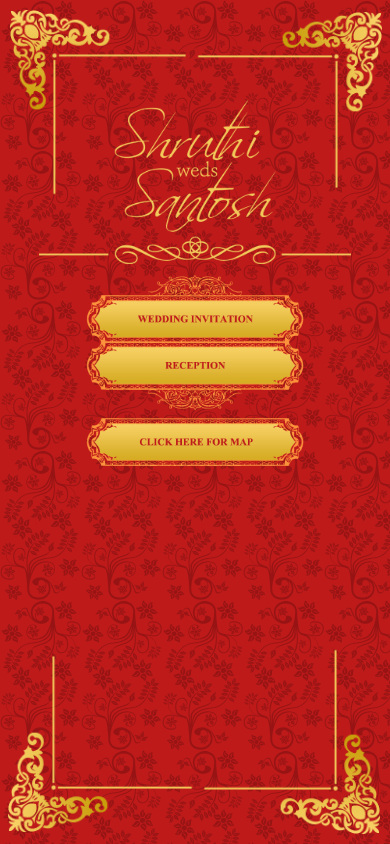
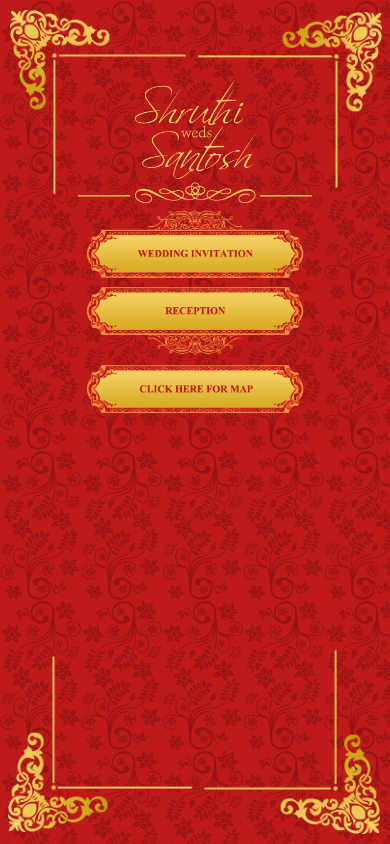
Before and after one commit to drowsyrobotboy/sws, a plain HTML site: page index.html in a window 390 px wide. Drawn offline with Linux system fonts and the light colour scheme.

Commit message:
fixed mobile button overlap

```diff
--- a/index.html
+++ b/index.html
@@ -1,8 +1,8 @@
-<!DOCTYPE html><html class=no-js><head><meta charset=utf-8><title>Shruthi Weds Santosh</title><meta name=description content=""><meta name=viewport content="width=device-width"><link rel="shortcut icon" href=/c5ea99f8.favicon.ico><!-- Place favicon.ico and apple-touch-icon.png in the root directory --><link rel=stylesheet href=styles/52498ff8.vendor.css><link rel=stylesheet href=styles/da77ea56.main.css><body><!--[if lt IE 10]>
+<!DOCTYPE html><html class=no-js><head><meta charset=utf-8><title>Shruthi Weds Santosh</title><meta name=description content=""><meta name=viewport content="width=device-width"><link rel="shortcut icon" href=/c5ea99f8.favicon.ico><!-- Place favicon.ico and apple-touch-icon.png in the root directory --><link rel=stylesheet href=styles/52498ff8.vendor.css><link rel=stylesheet href=styles/86674653.main.css><body><!--[if lt IE 10]>
             <p class="browsehappy">You are using an <strong>outdated</strong> browser. Please <a href="http://browsehappy.com/">upgrade your browser</a> to improve your experience.</p>
-        <![endif]--><div class=wrapper><div class=head><img src=images/a098cdc3.head.png width=100%></div><div class=borders><div id=one><img src=images/ee09a311.one.png width=100%></div><div id=two><img src=images/ee09a311.one.png width=100%></div><div id=three><img src=images/ee09a311.one.png width=100%></div><div id=four><img src=images/ee09a311.one.png width=100%></div></div><div class=menu><div id=wi><a class=fancybox rel=group href=images/9dcb5894.wed.jpg><img src=images/c06eb03f.wi.png width=100%></a></div><div id=re><a class=fancybox rel=group href=images/ca44373f.rec.jpg><img src=images/beee111c.re.png width=100%></a></div><div id=map><a class=fancybox href=map.html data-fancybox-type=iframe><img src=images/b6d3c4ff.map.png width=100%></a></div></div></div><script src=scripts/1f29374b.vendor.js></script><!-- Google Analytics: change UA-XXXXX-X to be your site's ID. --><script>(function(b,o,i,l,e,r){b.GoogleAnalyticsObject=l;b[l]||(b[l]=
+        <![endif]--><div class=wrapper><div class=head><img src=images/a098cdc3.head.png width=100%></div><div class=borders><div id=one><img src=images/ee09a311.one.png width=100%></div><div id=two><img src=images/ee09a311.one.png width=100%></div><div id=three><img src=images/ee09a311.one.png width=100%></div><div id=four><img src=images/ee09a311.one.png width=100%></div></div><div class=menu><div id=wi><a class=fancybox rel=group href=images/9dcb5894.wed.jpg><img src=images/b1e5a1d1.wi.png width=100%></a></div><div id=re><a class=fancybox rel=group href=images/ca44373f.rec.jpg><img src=images/d8bd2819.re.png width=100%></a></div><div id=map><a class=fancybox href=map.html data-fancybox-type=iframe><img src=images/5b390e24.map.png width=100%></a></div></div></div><script src=scripts/1f29374b.vendor.js></script><!-- Google Analytics: change UA-XXXXX-X to be your site's ID. --><script>(function(b,o,i,l,e,r){b.GoogleAnalyticsObject=l;b[l]||(b[l]=
             function(){(b[l].q=b[l].q||[]).push(arguments)});b[l].l=+new Date;
             e=o.createElement(i);r=o.getElementsByTagName(i)[0];
             e.src='//www.google-analytics.com/analytics.js';
             r.parentNode.insertBefore(e,r)}(window,document,'script','ga'));
-            ga('create','UA-XXXXX-X');ga('send','pageview');</script><script src=scripts/3a0406e6.main.js></script>
+            ga('create','UA-XXXXX-X');ga('send','pageview');</script><script src=scripts/fe847f58.main.js></script>
--- a/scripts/3a0406e6.main.js
+++ /dev/null
@@ -1 +0,0 @@
-$(document).ready(function(){$(".fancybox").fancybox({padding:0}),$(".borders").fadeIn("slow"),$(".head").css({top:"100px",opacity:"1"}),setTimeout(function(){$(".menu").fadeIn("slow")},1200)});
--- /dev/null
+++ b/scripts/fe847f58.main.js
@@ -0,0 +1 @@
+$(document).ready(function(){$(".fancybox").fancybox({padding:0}),$(".borders").fadeIn("slow"),$(".head").css({top:"80px",opacity:"1"}),setTimeout(function(){$(".menu").fadeIn("slow")},1200)});
--- /dev/null
+++ b/styles/86674653.main.css
@@ -0,0 +1 @@
+html{min-height:100%}body{background:#be1a1a;background-size:cover;font-family:"Helvetica Neue",Helvetica,Arial,sans-serif;color:#333;overflow:hidden}.wrapper{background:url(../images/2795173a.noise.png);position:absolute;left:0;top:0;min-width:100%;min-height:100%;box-sizing:border-box}.borders,.menu{display:none}.head{position:relative;top:-500px;margin:auto;max-width:400px;width:60%;z-index:201;opacity:0;transition:all 1.5s ease-in-out;-webkit-transition:all 1.5s ease-in-out;-o-transition:all 1.5s ease-in-out}#re,#wi{position:relative;top:80px;margin:auto;max-width:300px;width:60%;z-index:201}#map{position:relative;top:80px;margin:auto;max-width:250px;width:60%;z-index:201}#one{position:absolute;top:10px;left:10px;width:190px;z-index:200}#two{position:absolute;top:10px;right:10px;width:190px;z-index:200;-webkit-transform:rotate(90deg);transform:rotate(90deg)}#three{position:absolute;bottom:10px;right:10px;width:190px;z-index:200;-webkit-transform:rotate(180deg);transform:rotate(180deg)}#four{position:absolute;bottom:10px;left:10px;width:190px;z-index:200;-webkit-transform:rotate(270deg);transform:rotate(270deg)}
--- a/styles/da77ea56.main.css
+++ /dev/null
@@ -1 +0,0 @@
-html{min-height:100%}body{background:#be1a1a;background-size:cover;font-family:"Helvetica Neue",Helvetica,Arial,sans-serif;color:#333;overflow:hidden}.wrapper{background:url(../images/2795173a.noise.png);position:absolute;left:0;top:0;min-width:100%;min-height:100%;box-sizing:border-box}.borders,.menu{display:none}.head{position:relative;top:-500px;margin:auto;max-width:400px;width:80%;z-index:201;opacity:0;transition:all 1.5s ease-in-out;-webkit-transition:all 1.5s ease-in-out;-o-transition:all 1.5s ease-in-out}#wi{position:relative;top:100px;margin:auto;max-width:300px;width:60%;z-index:201}#re{position:relative;top:40px;margin:auto;max-width:300px;width:60%;z-index:201}#map{position:relative;top:10px;margin:auto;max-width:250px;width:60%;z-index:201}#one{position:absolute;top:10px;left:10px;width:190px;z-index:200}#two{position:absolute;top:10px;right:10px;width:190px;z-index:200;-webkit-transform:rotate(90deg);transform:rotate(90deg)}#three{position:absolute;bottom:10px;right:10px;width:190px;z-index:200;-webkit-transform:rotate(180deg);transform:rotate(180deg)}#four{position:absolute;bottom:10px;left:10px;width:190px;z-index:200;-webkit-transform:rotate(270deg);transform:rotate(270deg)}
```
Also changed, not shown: images/5b390e24.map.png (added), images/b1e5a1d1.wi.png (added), images/b6d3c4ff.map.png (deleted), images/beee111c.re.png (deleted), images/c06eb03f.wi.png (deleted), images/d8bd2819.re.png (added).
